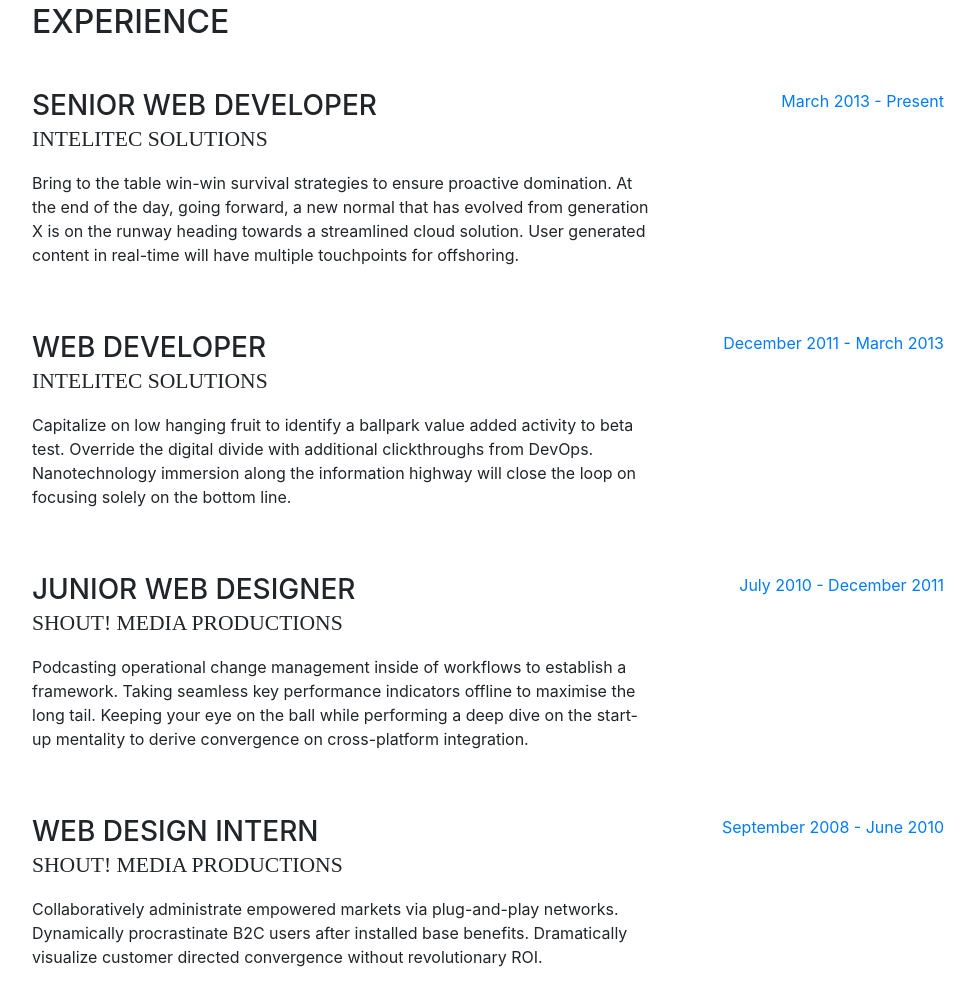
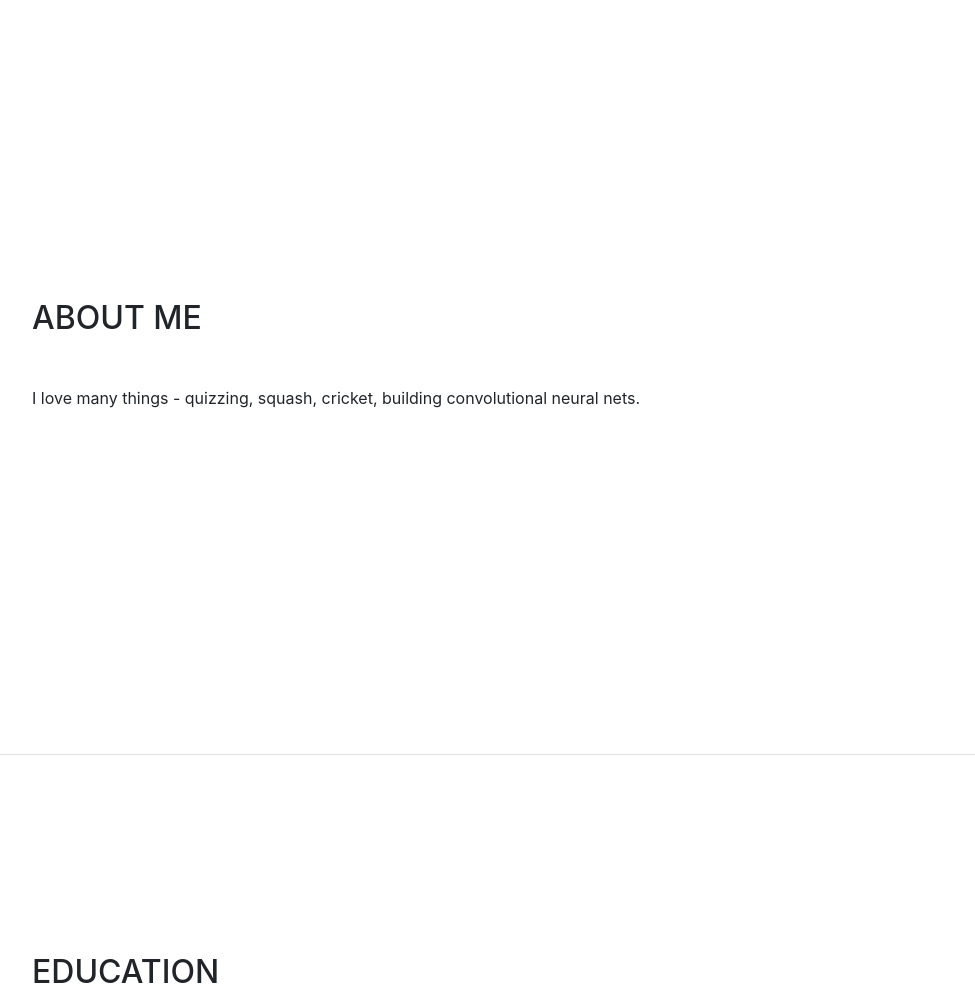
Before and after one commit to TheShashank/TheShashank.github.io, a website with bundled scripts: page index.html in a window 1280 px wide. Shown: the part 845-1840 px from the top of the page, without its empty margins (288-1263 px from the left). Built offline with nearby package versions, Linux system fonts and the light colour scheme; a web font is replaced by a local one.

Commit message:
something

```diff
--- a/index.html
+++ b/index.html
@@ -111,52 +111,9 @@
 
       <section class="resume-section p-3 p-lg-5 d-flex flex-column" id="experience">
         <div class="my-auto">
-          <h2 class="mb-5">Experience</h2>
+          <h2 class="mb-5">About Me</h2>
 
-          <div class="resume-item d-flex flex-column flex-md-row mb-5">
-            <div class="resume-content mr-auto">
-              <h3 class="mb-0">Senior Web Developer</h3>
-              <div class="subheading mb-3">Intelitec Solutions</div>
-              <p>Bring to the table win-win survival strategies to ensure proactive domination. At the end of the day, going forward, a new normal that has evolved from generation X is on the runway heading towards a streamlined cloud solution. User generated content in real-time will have multiple touchpoints for offshoring.</p>
-            </div>
-            <div class="resume-date text-md-right">
-              <span class="text-primary">March 2013 - Present</span>
-            </div>
-          </div>
-
-          <div class="resume-item d-flex flex-column flex-md-row mb-5">
-            <div class="resume-content mr-auto">
-              <h3 class="mb-0">Web Developer</h3>
-              <div class="subheading mb-3">Intelitec Solutions</div>
-              <p>Capitalize on low hanging fruit to identify a ballpark value added activity to beta test. Override the digital divide with additional clickthroughs from DevOps. Nanotechnology immersion along the information highway will close the loop on focusing solely on the bottom line.</p>
-            </div>
-            <div class="resume-date text-md-right">
-              <span class="text-primary">December 2011 - March 2013</span>
-            </div>
-          </div>
-
-          <div class="resume-item d-flex flex-column flex-md-row mb-5">
-            <div class="resume-content mr-auto">
-              <h3 class="mb-0">Junior Web Designer</h3>
-              <div class="subheading mb-3">Shout! Media Productions</div>
-              <p>Podcasting operational change management inside of workflows to establish a framework. Taking seamless key performance indicators offline to maximise the long tail. Keeping your eye on the ball while performing a deep dive on the start-up mentality to derive convergence on cross-platform integration.</p>
-            </div>
-            <div class="resume-date text-md-right">
-              <span class="text-primary">July 2010 - December 2011</span>
-            </div>
-          </div>
-
-          <div class="resume-item d-flex flex-column flex-md-row">
-            <div class="resume-content mr-auto">
-              <h3 class="mb-0">Web Design Intern</h3>
-              <div class="subheading mb-3">Shout! Media Productions</div>
-              <p>Collaboratively administrate empowered markets via plug-and-play networks. Dynamically procrastinate B2C users after installed base benefits. Dramatically visualize customer directed convergence without revolutionary ROI.</p>
-            </div>
-            <div class="resume-date text-md-right">
-              <span class="text-primary">September 2008 - June 2010</span>
-            </div>
-          </div>
-
+          I love many things - quizzing, squash, cricket, building convolutional neural nets.
         </div>
 
       </section>
```
